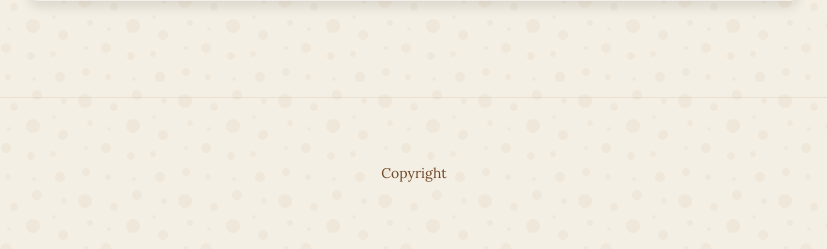
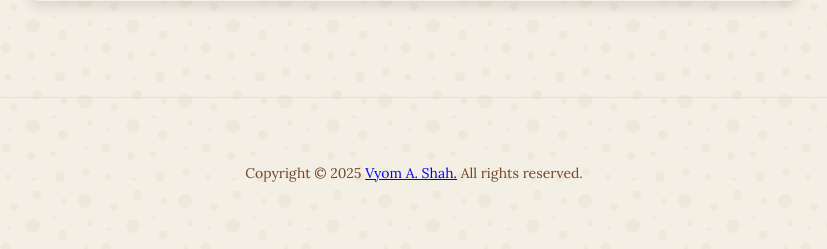
Before and after one commit to svyoma/prakrit-verb-app, a Flask app: page / in a window 1280 px wide. Shown: the part 610-859 px from the top of the page, without its empty margins (226-1053 px from the left). Run offline with Flask 3, Linux system fonts and the light colour scheme.

Commit message:
Update index.html

```diff
--- a/templates/index.html
+++ b/templates/index.html
@@ -441,9 +441,11 @@ footer {
     </div>
   </div>
 
-  <footer>
+    <footer>
     <div class="container">
-      <p>Copyright<p>
+      <p>Copyright © 2025 <a href="https://svyoma.github.io/about">Vyom A. Shah.</a>  All rights reserved. </p>
+    </div>
+  </footer>
         <script>
             document.addEventListener("DOMContentLoaded", function() {
   // Form submission
@@ -683,5 +685,4 @@ footer {
   }, 200);
 });
         </script>
-      </footer>
       </body></html>
```
